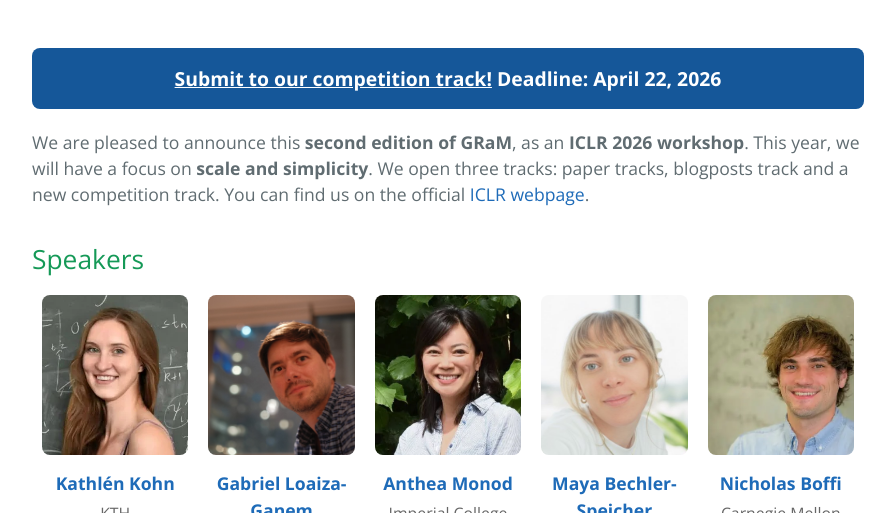
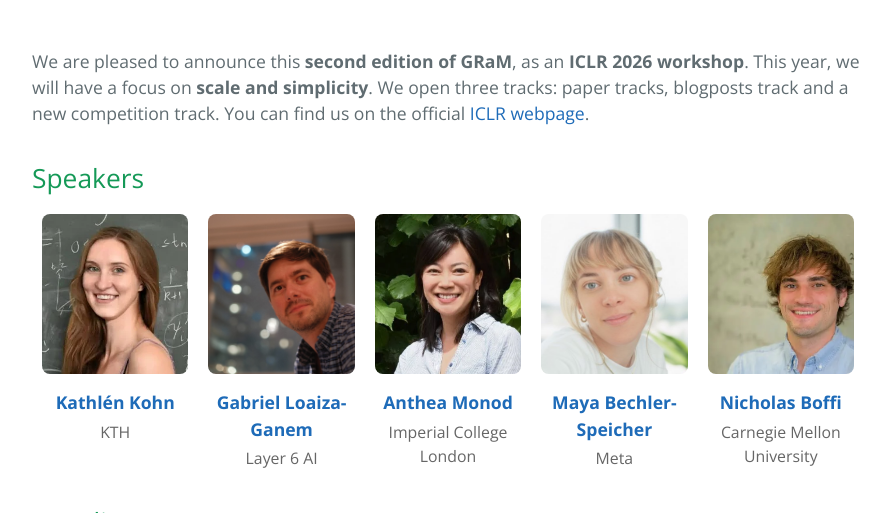
Before and after one commit to gram-workshop/gram-workshop.github.io, a Jekyll site: the page built from index.md, in a window 1280 px wide and 900 px high, cut to the strip 387-900 px from the top of the window. Shown: the whole strip, without its empty margins (192-1087 px from the left). Built offline with Jekyll 4.4.1, drawn with Linux system fonts in a browser that asks for light colours.

Commit message:
remove competition

```diff
--- a/index.md
+++ b/index.md
@@ -5,10 +5,6 @@ description: "Workshop on Geometry-grounded Representation Learning and Generati
 ---
 
 <!-- <h2 id="motivation">(07/12/2025) Exciting news! GRAM is going to Rio!</h2> -->
-
-<div style="width: 100%; background-color: #155799; color: white; text-align: center; padding: 16px 20px; border-radius: 8px; font-size: 1.1em; font-weight: bold; margin-bottom: 20px;">
-  <a href="https://gram-competition.github.io/" style="color: white; text-decoration: underline;">Submit to our competition track!</a> Deadline: April 22, 2026
-</div>
 
 
 
```
